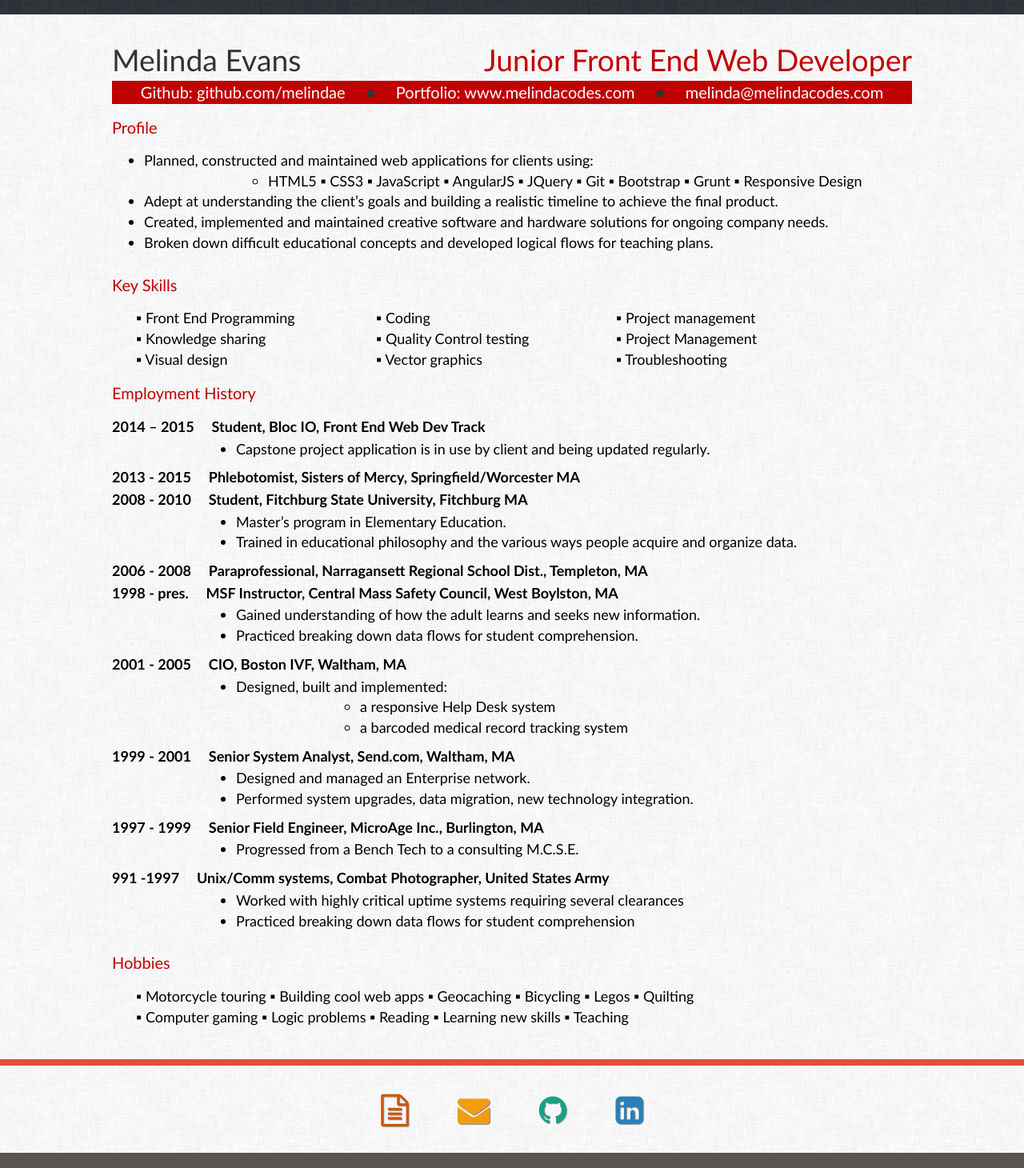
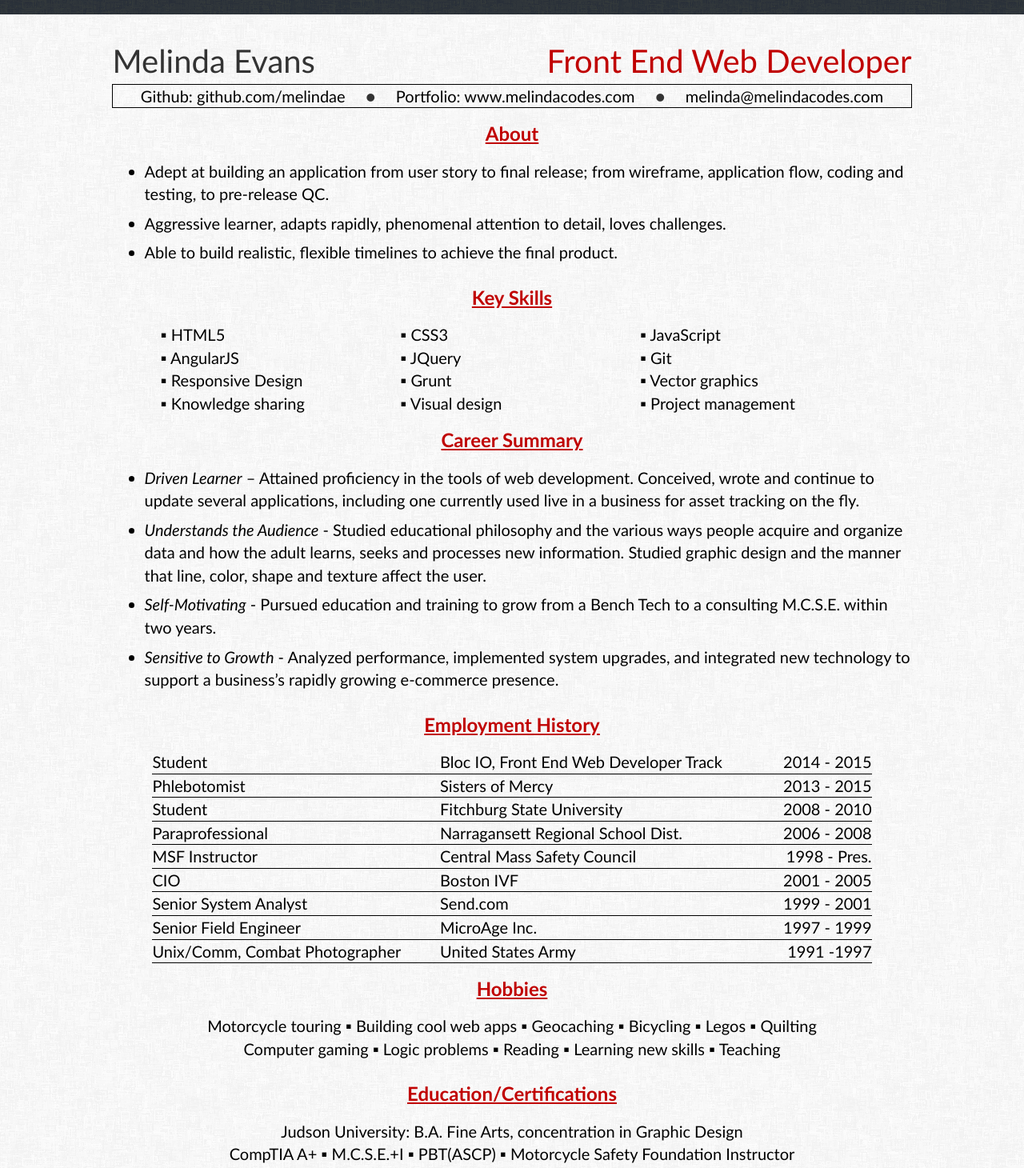
Before and after one commit to melindae/portfolio, a website: page app/templates/resume.html in a window 1280 px wide. Shown: the part 340-1800 px from the top of the page at 80% size. Drawn offline with nearby package versions, Linux system fonts and the light colour scheme; files that its build step writes are made by us from their sources; files whose address does not match are found by name.

Commit message:
changed resume

```diff
--- a/app/sass/style.scss
+++ b/app/sass/style.scss
@@ -447,7 +447,7 @@ p {
 	/* resume */
 .resume {
 	width: 1000px;
-	font-family: "Gill Sans MT", serif;
+	font-family: "Calibri", sans-serif;
 	font-size: 2em;
 	margin: auto;
 	margin-top: 30px;
@@ -457,50 +457,70 @@ p {
 	text-decoration: none;
 	color: white;
 }
+.resName {
+	text-align: left;
+	font-size: 30pt;
+}
+.resTitle {
+	text-align: right;
+	font-size: 30pt;
+	color: #C00000;
+}
+.resLinks {
+	text-decoration: none;
+	border: solid 1px #000000;
+}
+.resLinks a{
+	color: #000000;
+}
+.resSection {
+	text-align: center;
+	font-weight: bold;
+	font-size: 24px;
+	text-decoration: underline;
+	color: #C00000;
+	padding: 15px 0 5px 0;
+}
 .resText {
 	color: black;
-	font-size: 18px;
+	font-size: 20px;
 	text-align: left;
 }
-.resText ul{
-	margin-left: 115px;
+.resText li {
+	margin-bottom: 8px;
 }
 .resTable {
 	width: 90%;
-	margin-left: 30px;
+	margin-left: 60px;
 }
 .resTable td {
 	width: 30%;
 }
-.resName {
-	text-align: left;
-	font-size: 28pt;
+.resEmployTable {
+	width: 90%;
+	margin: auto;
 }
-.resTitle {
+.resEmployTable td {
+	width: 30%;
+	border-bottom: solid 1px #000000;
+}
+.resEmployTable td:nth-of-type(3) {
 	text-align: right;
-	font-size: 28pt;
-	color: #C00000;
+	width: 15%;
 }
-.resLinks {
-	background-color: #C00000;
-	text-decoration: none;
+.resTableCenter {
+	text-align: center;
 }
-.resLinks a{
-	color: white;
-}
-.resSection {
-	text-align: left;
-	color: #C00000;
-	padding: 15px 0 5px 0;
-}
-.resDate {
-	font-weight: bold;
-	margin-bottom: 2px;
+.resItalic {
+	font-style: italic;
 }
 .resFooter {
 	border-top: solid 8px #E74C3C;
+	background-image: url("/images/fabric_of_squares_graydark.png");
 }
-
+.resFootIcon {
+	text-shadow: 2px 2px 2px black;
+}
 /*
 .menuFive {
 	background-image: -webkit-linear-gradient(top,#9b59b6 0,#8e44ad 100%);
--- a/app/templates/resume.html
+++ b/app/templates/resume.html
@@ -47,7 +47,7 @@
     <table class="resume">
       <tr>
         <td class="resName">Melinda Evans</td>
-        <td class="resTitle">Junior Front End Web Developer</td>
+        <td class="resTitle">Front End Web Developer</td>
       </tr>
       <tr  class="resLinks">
         <td colspan=2><a href="http://github.com/melindae"> Github: github.com/melindae</a> &nbsp &nbsp ● &nbsp &nbsp <a href="http://www.melindacodes.com">Portfolio: www.melindacodes.com</a> &nbsp &nbsp ● &nbsp &nbsp <a href="mailto:melinda@melindacodes.com">melinda@melindacodes.com</a>
@@ -55,113 +55,124 @@
       </tr>
       <tr>
         <td colspan="2" >
-          <p class="resSection">Profile</p>
+          <p class="resSection">About</p>
           <ul class="resText">
-            <li>Planned, constructed and maintained web applications for clients using:</li>
-              <ul>
-                <li> HTML5 ▪ CSS3 ▪ JavaScript ▪ AngularJS ▪ JQuery ▪ Git ▪ Bootstrap ▪ Grunt ▪ Responsive Design</li>
-              </ul>
-            <li>Adept at understanding the client’s goals and building a realistic timeline to achieve the final product.</li>
-            <li>Created, implemented and maintained creative software and hardware solutions for ongoing company needs.</li>
-            <li>Broken down difficult educational concepts and developed logical flows for teaching plans.</li>
+            <li>Adept at building an application from user story to final release; from wireframe, application flow, coding and testing, to pre-release QC.</li>
+            <li>Aggressive learner, adapts rapidly, phenomenal attention to detail, loves challenges.</li>
+            <li>Able to build realistic, flexible timelines to achieve the final product.</li>
           </ul>
 
           <p class="resSection">Key Skills</p>
           <table class="resTable resText">
             <tr>
-              <td>▪ Front End Programming</td>
-              <td>▪ Coding</td>
-              <td>▪ Project management</td>
+              <td>▪ HTML5</td>
+              <td>▪ CSS3</td>
+              <td>▪ JavaScript</td>
+            </tr>
+            <tr>
+              <td>▪ AngularJS</td>
+              <td>▪ JQuery</td>
+              <td>▪ Git</td>
+            </tr>
+            <tr>
+              <td>▪ Responsive Design</td>
+              <td>▪ Grunt</td>
+              <td>▪ Vector graphics</td>
             </tr>
             <tr>
               <td>▪ Knowledge sharing</td>
-              <td>▪ Quality Control testing</td>
-              <td>▪ Project Management</td>
-            </tr>
-            <tr>
               <td>▪ Visual design</td>
-              <td>▪ Vector graphics</td>
-              <td>▪ Troubleshooting</td>
+              <td>▪ Project management</td>
             </tr>
           </table>
 
+          <p class="resSection">Career Summary</p>
+          <ul class="resText">
+            <li><span class="resItalic">Driven Learner</span> – Attained proficiency  in the tools of web development. Conceived, wrote and continue to update several applications, including one currently used live in a business for asset tracking on the fly.</li>
+            <li><span class="resItalic">Understands the Audience</span> - Studied educational philosophy and the various ways people acquire and organize data and how the adult learns, seeks and processes new information. Studied graphic design and the manner that line, color, shape and texture affect the user.</li>
+            <li><span class="resItalic">Self-Motivating</span> - Pursued education and training to grow from a Bench Tech to a consulting M.C.S.E. within two years.</li>
+            <li><span class="resItalic">Sensitive to Growth</span> - Analyzed performance, implemented system upgrades, and integrated new technology to support a business’s rapidly growing e-commerce presence.</li>
+          </ul>
+
           <p class="resSection">Employment History</p>
-          <div class="resText">
-            <p class="resDate">2014 – 2015 &nbsp &nbsp Student, Bloc IO, Front End Web Dev Track</p>
-            <ul>
-              <li>Capstone project application is in use by client and being updated regularly.</li>
-            </ul>
-
-            <p class="resDate">2013 - 2015 &nbsp &nbsp Phlebotomist, Sisters of Mercy, Springfield/Worcester MA</p>
-
-            <p class="resDate">2008 - 2010 &nbsp &nbsp Student, Fitchburg State University, Fitchburg MA</p>
-            <ul>
-              <li>Master’s program in Elementary Education.</li>
-              <li>Trained in educational philosophy and the various ways people acquire and organize data.</li>
-            </ul>
-
-            <p class="resDate">2006 - 2008 &nbsp &nbsp Paraprofessional, Narragansett Regional School Dist., Templeton, MA</p>
-
-            <p class="resDate">1998 - pres. &nbsp &nbsp MSF Instructor, Central Mass Safety Council, West Boylston, MA</p>
-            <ul>
-              <li>Gained understanding of how the adult learns and seeks new information.</li>
-              <li>Practiced breaking down data flows for student comprehension.</li>
-            </ul>
-
-            <p class="resDate">2001 - 2005 &nbsp &nbsp CIO, Boston IVF, Waltham, MA</p>
-            <ul>
-              <li>Designed, built and implemented:
-                <ul>
-                  <li>a responsive Help Desk system </li>
-                  <li>a barcoded medical record tracking system</li>
-                </ul>
-              </li>
-            </ul>
-
-            <p class="resDate">1999 - 2001 &nbsp &nbsp Senior System Analyst, Send.com, Waltham, MA</p>
-            <ul>
-              <li>Designed and managed an Enterprise network.</li>
-              <li>Performed system upgrades, data migration, new technology integration. </li>
-            </ul>
-
-            <p class="resDate">1997 - 1999 &nbsp &nbsp Senior Field Engineer, MicroAge Inc., Burlington, MA</p>
-            <ul>
-              <li>Progressed from a Bench Tech to a consulting M.C.S.E.</li>
-            </ul>
-
-            <p class="resDate">991 -1997 &nbsp &nbsp Unix/Comm systems, Combat Photographer, United States Army</p>
-            <ul>
-              <li>Worked with highly critical uptime systems requiring several clearances</li>
-              <li>Practiced breaking down data flows for student comprehension</li>
-            </ul>
+            <table class="resEmployTable resText">
+              <tr>
+                <td>Student</td>
+                <td>Bloc IO, Front End Web Developer Track</td>
+                <td>2014 - 2015</td>
+              </tr>
+              <tr>
+                <td>Phlebotomist</td>
+                <td>Sisters of Mercy</td>
+                <td>2013 - 2015</td>
+              </tr>
+              <tr>
+                <td>Student</td>
+                <td>Fitchburg State University</td>
+                <td>2008 - 2010</td>
+              </tr>
+              <tr>
+                <td>Paraprofessional</td>
+                <td>Narragansett Regional School Dist.</td>
+                <td>2006 - 2008</td>
+              </tr>
+              <tr>
+                <td>MSF Instructor</td>
+                <td>Central Mass Safety Council</td>
+                <td>1998 - Pres.</td>
+              </tr>
+              <tr>
+                <td>CIO</td>
+                <td>Boston IVF</td>
+                <td>2001 - 2005</td>
+              </tr>
+              <tr>
+                <td>Senior System Analyst</td>
+                <td>Send.com</td>
+                <td>1999 - 2001</td>
+              </tr>
+              <tr>
+                <td>Senior Field Engineer</td>
+                <td>MicroAge Inc.</td>
+                <td>1997 - 1999</td>
+              </tr>
+              <tr>
+                <td>Unix/Comm, Combat Photographer</td>
+                <td>United States Army</td>
+                <td>1991 -1997</td>
+              </tr>
+            </table>
           </div>
 
           <p class="resSection">Hobbies</p>
-          <p class="resText resTable"> ▪  Motorcycle touring  ▪  Building cool web apps ▪  Geocaching  ▪  Bicycling  ▪  Legos  ▪  Quilting <br/>
-          ▪  Computer gaming  ▪  Logic problems  ▪  Reading ▪  Learning new skills  ▪  Teaching
+          <p class="resText resTableCenter">Motorcycle touring  ▪  Building cool web apps ▪  Geocaching  ▪  Bicycling  ▪  Legos  ▪  Quilting <br/>
+          Computer gaming  ▪  Logic problems  ▪  Reading ▪  Learning new skills  ▪  Teaching
           </p>
+
+          <p class="resSection">Education/Certifications</p>
+          <p class="resText resTableCenter">Judson University:  B.A. Fine Arts, concentration in Graphic Design<br/>
+          CompTIA A+  ▪  M.C.S.E.+I  ▪  PBT(ASCP)  ▪  Motorcycle Safety Foundation Instructor
+          </p>
+
 
         </td>
       </tr>
     </table>
 
-
-
-
     <div class="footer resFooter">
 <!--       <a class="footOne fa fa-user"
         href="/"
         target="_blank" title="About me"></a> -->
-      <a class="footTwo fa fa-file-text-o"
+      <a class="footTwo resFootIcon fa fa-file-text-o"
         href="/templates/resume.html"
         target="_blank" title="Look at my resume"></a>
-      <a class="footThree fa fa-envelope"
+      <a class="footThree resFootIcon fa fa-envelope"
         href="https://docs.google.com/forms/d/1INvIhs93ik23oLTp7lNfUuSeF5lNCQyho-aicF34vCw/viewform?usp=send_form"
         target="_blank" title="Contact me"></a>
-      <a class="footFour fa fa-github"
+      <a class="footFour resFootIcon fa fa-github"
         href="https://github.com/melindae"
         target="_blank" title="My Github repository"></a>
-      <a class="footFive fa fa-linkedin-square"
+      <a class="footFive resFootIcon fa fa-linkedin-square"
         href="https://www.linkedin.com/pub/melinda-evans/b9/b7b/b4"
         target="_blank" title="My Linkedin profile"></a>
     </div>
```
Also changed, not shown: dist/css/style.css, dist/templates/resume.html, 4 other files.
